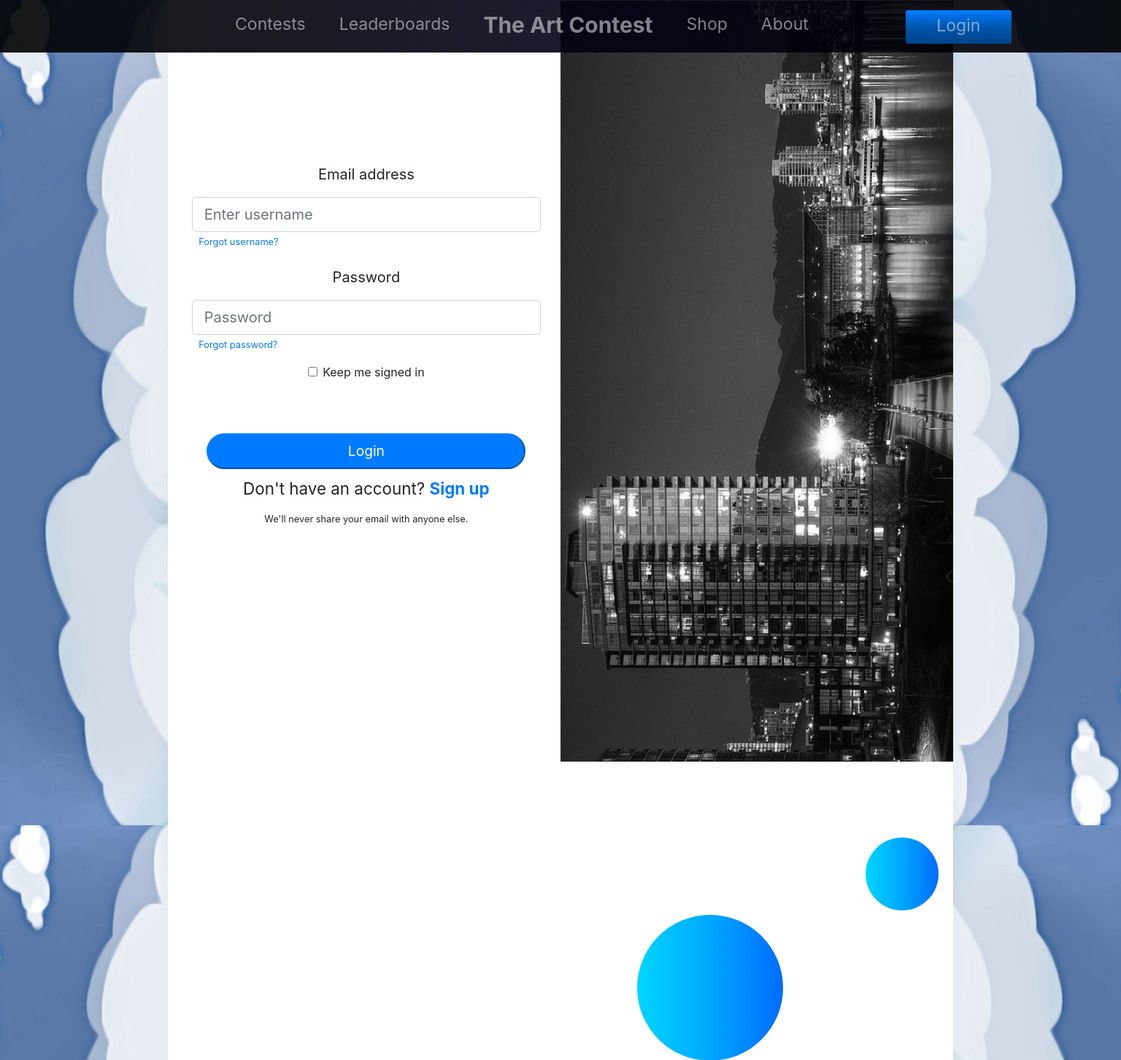
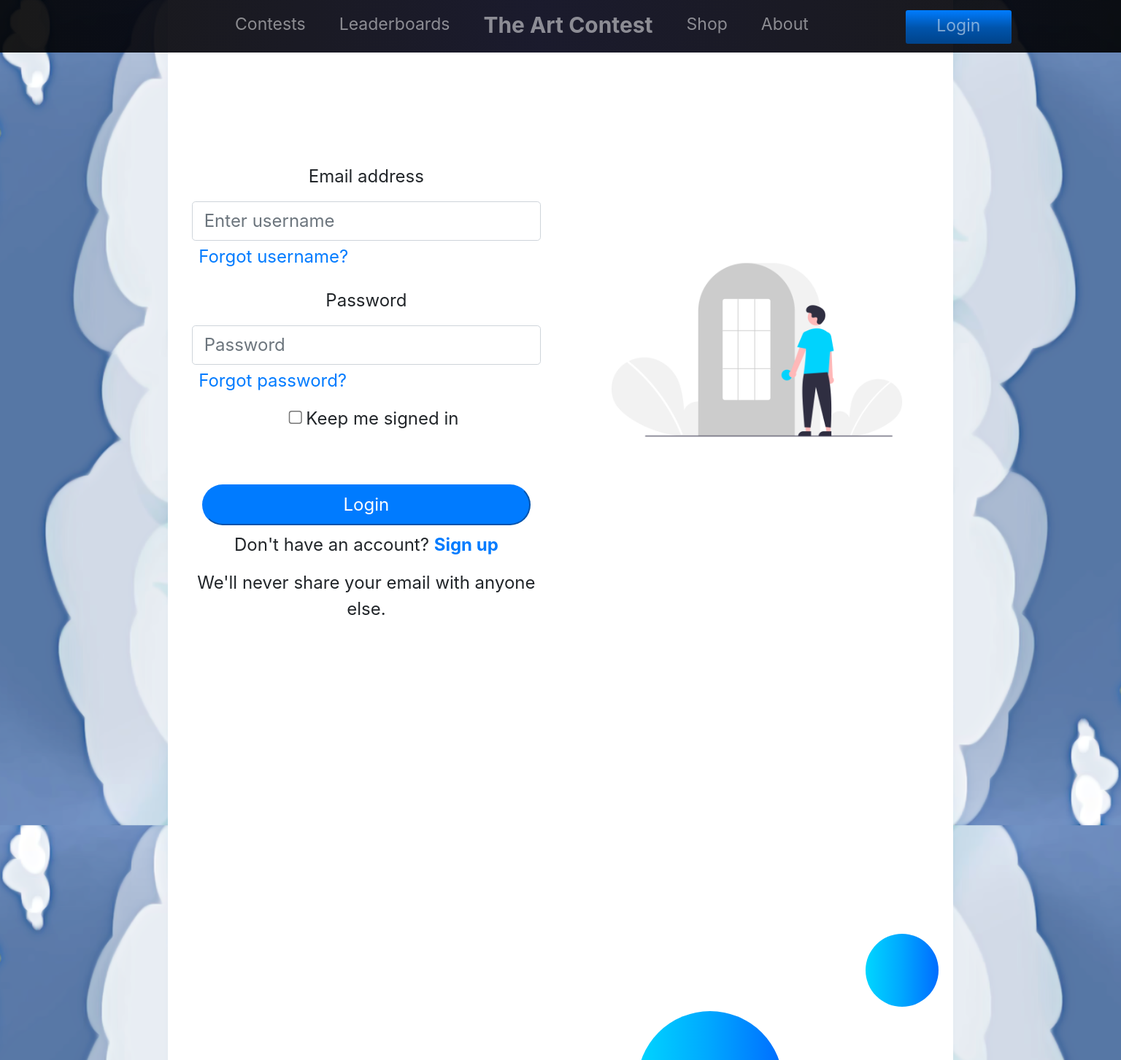
Before and after one commit to bryanjug/art-contest, a PHP site: page /login.html in a window 1536 px wide. Shown: the top 1453 px of the page at 73% size. Run offline with PHP 8.4, Linux system fonts and the light colour scheme; some libraries are stand-ins or nearby versions.

Commit message:
finished responsive design on all pages

```diff
--- a/login.html
+++ b/login.html
@@ -59,8 +59,8 @@
                       <small id="forgotPassword" class="form-text forgotLink"><a href='#'>Forgot password?</a></small>
                     </div>
                     <div class="form-check">
-                      <input type="checkbox" class="form-check-input" id="exampleCheck1">
-                      <label class="form-check-label" for="exampleCheck1">Keep me signed in</label>
+                        <input type="checkbox" id="remember" name="remember" value="remember">
+                        <label class="form-check-label" for="exampleCheck1">Keep me signed in</label>
                     </div>
                     <button type="submit" class="btn-lg btn-primary loginButton">Login</button>
                     <p>Don't have an account? <b><a href='assignment_8_new_user.php'>Sign up</a></b></p>
@@ -68,7 +68,7 @@
                 </form>
             </div>
             <div class='col-12 col-sm-6 loginBottom'>
-
+                <img src='images/login.png' class='img-fluid'>
             </div>
         </div>
         <div class='row dotsOuter'>
--- a/styles.css
+++ b/styles.css
@@ -46,12 +46,6 @@
 .forgotLink {
     text-align: left;
     margin-left: 2%;
-}
-
-.loginBottom {
-    background: url('images/login.png') center center no-repeat !important;
-    background-size: 220% !important;
-    padding-top: 25%
 }
 
 .login {
@@ -485,6 +479,10 @@
     .login {
         padding-top: 20% !important;
     }
+
+    .loginBottom {
+        padding-top: 40% !important;
+    }
 }
 
 
@@ -617,6 +615,18 @@
     .about {
         padding-top: 40% !important;
     }
+
+    .loginBottom {
+        padding-top: 40% !important;
+    }
+
+    .login input, .login label, .login small, .login button, .login p {
+        font-size: 130% !important;
+    }
+
+    .login input[type=checkbox] {
+        zoom: 1.3;
+    }
 }
 
 @media (min-width: 1128px) {
@@ -646,6 +656,10 @@
 }
 
 @media (min-width: 1440px) {
+    .login input[type=checkbox] {
+        zoom: 1.5;
+    }
+
     .welcome, .jumbotron, .tryItNow {
         font-size: 150% !important;
     }
@@ -734,6 +748,14 @@
         margin-bottom: 30%;
         margin-top: 30%;
     }
+
+    .loginBottom {
+        padding-top: 30% !important;
+    }
+
+    .login input, .login label, .login small, .login button, .login p {
+        font-size: 150% !important;
+    }
 }
 
 @media (min-width: 1500px) {
@@ -794,6 +816,10 @@
 }
 
 @media (min-width: 2560px) {
+    .login input[type=checkbox] {
+        zoom: 2.5;
+    }
+
     .jumbotron h3 {
         font-size: 280% !important;
     }
@@ -906,4 +932,12 @@
         margin-bottom: 30%;
         margin-top: 30%;
     }
+
+    .loginBottom {
+        padding-top: 30% !important;
+    }
+
+    .login input, .login label, .login small, .login button, .login p {
+        font-size: 280% !important;
+    }
 }
```
Also changed, not shown: images/login.png, images/world.png (deleted).
